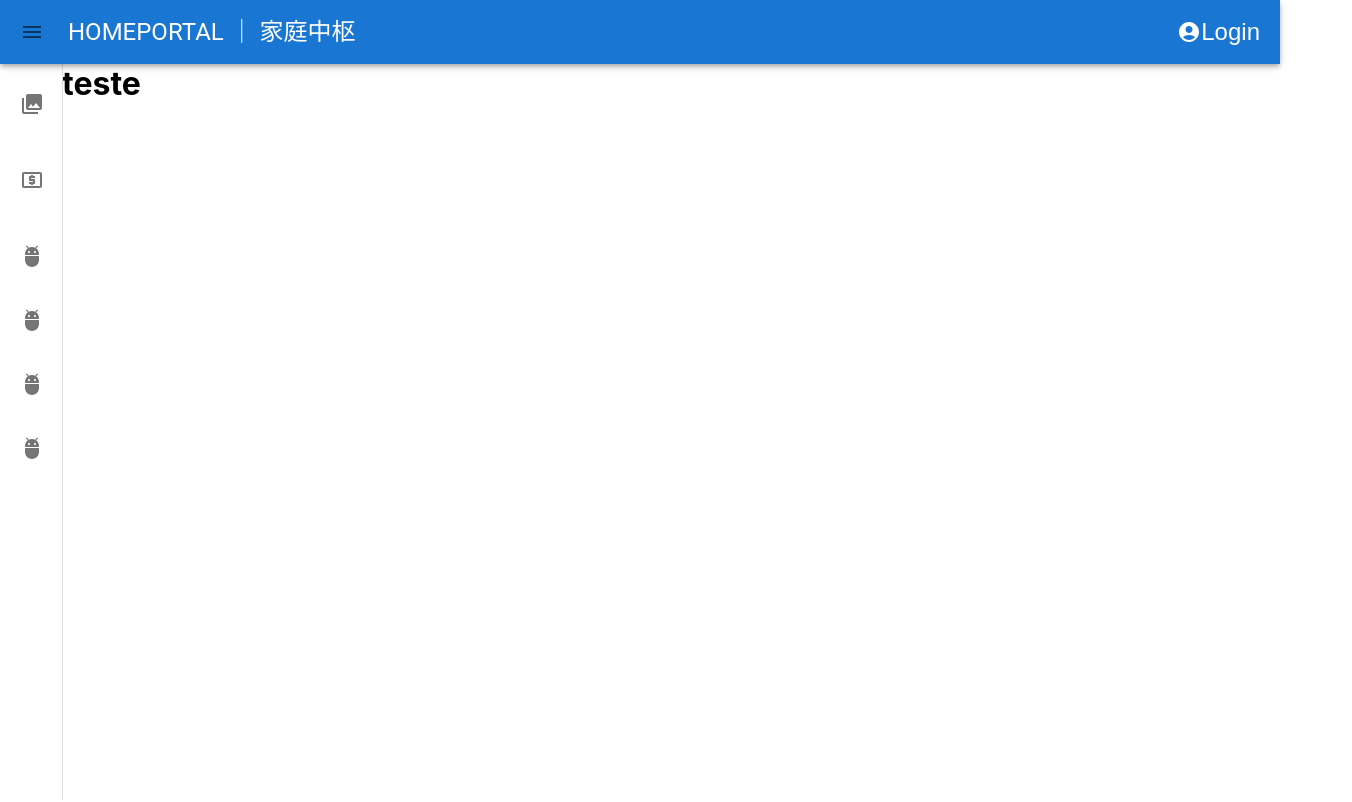
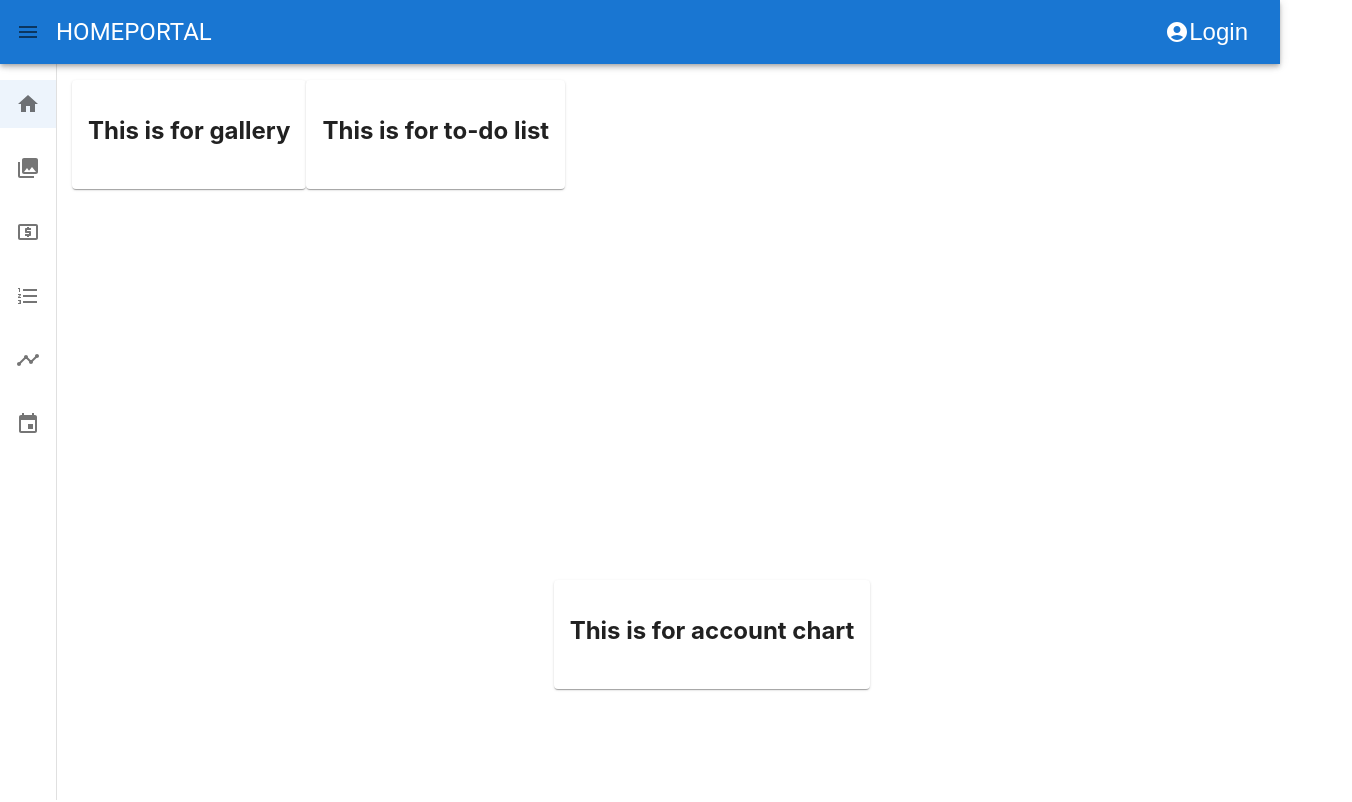
Before and after one commit to KiwilycReal/Homeportal, a React (Create React App) app: page /home in a window 1280 px wide. Shown: the top 802 px of the page, 1352 px wide, since content can reach past the window. Built offline with nearby package versions, Linux system fonts and the light colour scheme.

Commit message:
Finished basic router logic & drawer

```diff
--- a/src/App.js
+++ b/src/App.js
@@ -1,10 +1,55 @@
 
 import './App.css';
+
+import Grid from '@mui/material/Grid';
+
+import { useState } from 'react';
+import { Route, Switch, Redirect} from 'react-router-dom';
+
+import MainNavBar from './components/MainNavBar/MainNavBar';
+import BottomBanner from './components/MainNavBar/BottomBanner/BottomBanner';
 import HomePage from './pages/HomePage/HomePage';
+import TodoPage from './pages/TodoPage/TodoPage';
 
 function App() {
+
+  const openedDrawerWidth = '200px';
+  const closedDrawerWidth = '56px';
+  const [isDrawerOpened, setIsDrawerOpened] = useState(false);
+
+  const onDrawerChange = () => {
+      setIsDrawerOpened(!isDrawerOpened)
+  }
+
   return <>
-    <HomePage></HomePage>
+    <MainNavBar isDrawerOpened={isDrawerOpened}
+        onDrawerChangeHandler={onDrawerChange}
+        openedDrawerWidth={openedDrawerWidth}
+        closedDrawerWidth={closedDrawerWidth}
+    />
+    <Grid container
+        spacing={2}
+        sx={{
+        height: '1000px',
+        zIndex: theme => theme.zIndex.drawer + 1,
+        marginTop: theme => theme.mixins.toolbar["@media (min-width:600px)"].minHeight + 'px',
+        transition: 'margin 300ms',
+        transitionTimingFunction: 'ease',
+        marginLeft: isDrawerOpened ? openedDrawerWidth : closedDrawerWidth
+    }}>
+        <Switch>
+            <Route path="/home">
+                <HomePage />
+            </Route>
+            <Route path="/todo">
+                <TodoPage />
+            </Route>
+            <Route path="/">
+                <Redirect to="/home" />
+            </Route>
+        </Switch>
+    </Grid>
+    <BottomBanner/>
   </>
 }
 
--- a/src/components/MainNavBar/MainNavBar.js
+++ b/src/components/MainNavBar/MainNavBar.js
@@ -1,3 +1,5 @@
+import styles from './MainNavBar.module.css';
+
 import AppBar from '@mui/material/AppBar'
 import Box from '@mui/material/Box'
 import Drawer from '@mui/material/Drawer'
@@ -14,27 +16,38 @@ import MenuIcon from '@mui/icons-material/Menu';
 import AccountCircleIcon from '@mui/icons-material/AccountCircle';
 import PhotoLibraryIcon from '@mui/icons-material/PhotoLibrary';
 import LocalAtmIcon from '@mui/icons-material/LocalAtm';
-import AdbIcon from '@mui/icons-material/Adb';
 import ChevronLeftIcon from '@mui/icons-material/ChevronLeft';
+import HomeIcon from '@mui/icons-material/Home';
+import FormatListNumberedIcon from '@mui/icons-material/FormatListNumbered';
+import TimelineIcon from '@mui/icons-material/Timeline';
+import EventIcon from '@mui/icons-material/Event';
 
-import styles from './MainNavBar.module.css';
+import { useState } from 'react';
+import { Link } from 'react-router-dom';
 
 const MainNavBar = (props) => {
 
+    const [selectedItemIndex, setSelectedItemIndex] = useState(0);
     const menuItemObj = {
-        'Gallery': <PhotoLibraryIcon />,
-        'Account Books': <LocalAtmIcon />,
-        'Dummy1': <AdbIcon />,
-        'Dummy2': <AdbIcon />,
-        'Dummy3': <AdbIcon />,
-        'Dummy4': <AdbIcon />
-    }
+        'Home': [<HomeIcon />, '/home'],
+        'Gallery': [<PhotoLibraryIcon />, '/gallery'],
+        'Account Books': [<LocalAtmIcon />, '/account-book'],
+        'To-do List': [<FormatListNumberedIcon />, '/todo'],
+        'Chronology': [<TimelineIcon />, '/chronology'],
+        'Calendar': [<EventIcon />, '/calendar']
+    };
+
+
+    const onMenuItemSelectHandler = (index) => {
+        if (index === selectedItemIndex) return;
+        setSelectedItemIndex(index);
+    };
 
     return <>
         <AppBar component='div' position='fixed'
             sx={{
                 zIndex: theme => theme.zIndex.drawer + 1,
-                transition: 'width 1s',
+                transition: 'width 300ms',
                 transitionTimingFunction: 'ease',
                 ...(props.isDrawerOpened && {
                     marginLeft: props.openedDrawerWidth,
@@ -43,32 +56,28 @@ const MainNavBar = (props) => {
             }}
         >
             <Toolbar sx={{
-                justifyContent: 'space-between'
+                justifyContent: 'space-between',
+                paddingLeft: '8px !important'
             }}>
                 <Box sx={{
                     display: 'flex',
-                    'align-items': 'center',
+                    alignItems: 'center'
                 }}>
-                    <IconButton edge="start"
-                        onClick={props.onDrawerChangeHandler}
-                    >
+                    {!props.isDrawerOpened && <IconButton onClick={props.onDrawerChangeHandler}>
                         <MenuIcon />
-                    </IconButton>
+                    </IconButton>}
                     <Typography
                         variant="h5"
-                        sx={{margin: '0 0 0 1rem'}}
+                        sx={{margin: '0 0 0 8px'}}
                     >
-                        HOMEPORTAL ｜ 家庭中枢
+                        HOMEPORTAL
                     </Typography>
                 </Box>
                 <Box sx={{
                     display: 'flex',
                     justifyContent: 'flex-end'
                 }}>
-                    <IconButton
-                        edge="end"
-                        color="inherit"
-                    >
+                    <IconButton color="inherit">
                         <AccountCircleIcon />
                         Login
                     </IconButton>
@@ -81,31 +90,46 @@ const MainNavBar = (props) => {
             sx={{
                 '& .MuiDrawer-paper': {
                     width: props.isDrawerOpened ? props.openedDrawerWidth : props.closedDrawerWidth,
-                    transition: 'width 1s',
+                    transition: 'width 300ms',
                     transitionTimingFunction: 'ease'
                 },
             }}
         >
-            <Toolbar>
-                <IconButton edge="end">
-                    <ChevronLeftIcon />
+            <Toolbar sx={{
+                bgcolor: theme => theme.palette.primary.main,
+                justifyContent: 'flex-end',
+                paddingRight: '0 !important'
+            }}>
+                <IconButton size="large"
+                onClick={props.onDrawerChangeHandler}
+                >
+                    <ChevronLeftIcon fontSize="inherit" />
                 </IconButton>
             </Toolbar>
             <List sx={{
                 overflowX: 'hidden',
-                // marginTop: theme => theme.mixins.toolbar["@media (min-width:600px)"].minHeight + 'px'
+                '& a': {
+                    color: 'inherit',
+                    textDecoration: 'none'
+                }
             }}>
                 {Object.keys(menuItemObj).map((label, index) =>
+                    <Link to={menuItemObj[label][1]}>
                         <ListItem key={label}
-                        sx={{padding: '8px 4px'}}
+                            sx={{
+                                padding: '8px 0',
+                                whiteSpace: 'nowrap'
+                        }}>
+                            <ListItemButton selected={index === selectedItemIndex}
+                                onClick={()=>onMenuItemSelectHandler(index)}
                             >
-                        <ListItemButton>
                                 <ListItemIcon>
-                                {menuItemObj[label]}
+                                    {menuItemObj[label][0]}
                                 </ListItemIcon>
                                     <ListItemText primary={label} />
                             </ListItemButton>
                         </ListItem>
+                    </Link>
                 )}
             </List>
         </Drawer>
--- a/src/pages/HomePage/HomePage.js
+++ b/src/pages/HomePage/HomePage.js
@@ -1,38 +1,37 @@
+import styles from './HomePage.module.css';
 
-import styles from './HomePage.module.css';
-import { useState } from 'react';
 import Grid from '@mui/material/Grid'
-import MainNavBar from '../../components/MainNavBar/MainNavBar';
-import BottomBanner from '../../components/MainNavBar/BottomBanner/BottomBanner';
+import Card from '@mui/material/Card'
+import CardContent from '@mui/material/CardContent';
 
 const HomePage = () => {
 
-    const openedDrawerWidth = '239px';
-    const closedDrawerWidth = '62px';
-    const [isDrawerOpened, setIsDrawerOpened] = useState(false);
-
-    const onDrawerChange = () => {
-        setIsDrawerOpened(!isDrawerOpened)
-    }
-
     return <>
-        <MainNavBar isDrawerOpened={isDrawerOpened}
-            onDrawerChangeHandler={onDrawerChange}
-            openedDrawerWidth={openedDrawerWidth}
-            closedDrawerWidth={closedDrawerWidth}
-        />
-        <Grid
-            sx={{
-            height: '3000px',
-            zIndex: theme => theme.zIndex.drawer + 1,
-            marginTop: theme => theme.mixins.toolbar["@media (min-width:600px)"].minHeight + 'px',
-            transition: 'margin 1s',
-            transitionTimingFunction: 'ease',
-            marginLeft: isDrawerOpened ? openedDrawerWidth : closedDrawerWidth
-        }}>
-            <h1>teste</h1>
+        <Grid container item justifyContent="flex-start">
+            <Grid item>
+                <Card>
+                    <CardContent>
+                        <h2>This is for gallery</h2>
+                    </CardContent>
+                </Card>
+            </Grid>
+            <Grid item>
+                <Card>
+                    <CardContent>
+                        <h2>This is for to-do list</h2>
+                    </CardContent>
+                </Card>
+            </Grid>
         </Grid>
-        <BottomBanner/>
+        <Grid container item justifyContent="center">
+            <Grid item>
+                <Card>
+                    <CardContent>
+                        <h2>This is for account chart</h2>
+                    </CardContent>
+                </Card>
+            </Grid>
+        </Grid>
     </>
 };
 
--- /dev/null
+++ b/src/pages/TodoPage/TodoPage.js
@@ -0,0 +1,14 @@
+import styles from './TodoPage.module.css';
+
+import { Grid } from '@mui/material';
+
+const TodoPage = () => {
+    return <Grid container item>
+        <Grid item>
+            <h1> this is todo list</h1>
+        </Grid>
+
+    </Grid>
+};
+
+export default TodoPage;
```
Also changed, not shown: src/pages/TodoPage/TodoPage.module.css (added). Lines whose indentation alone changed are shown as unchanged.
